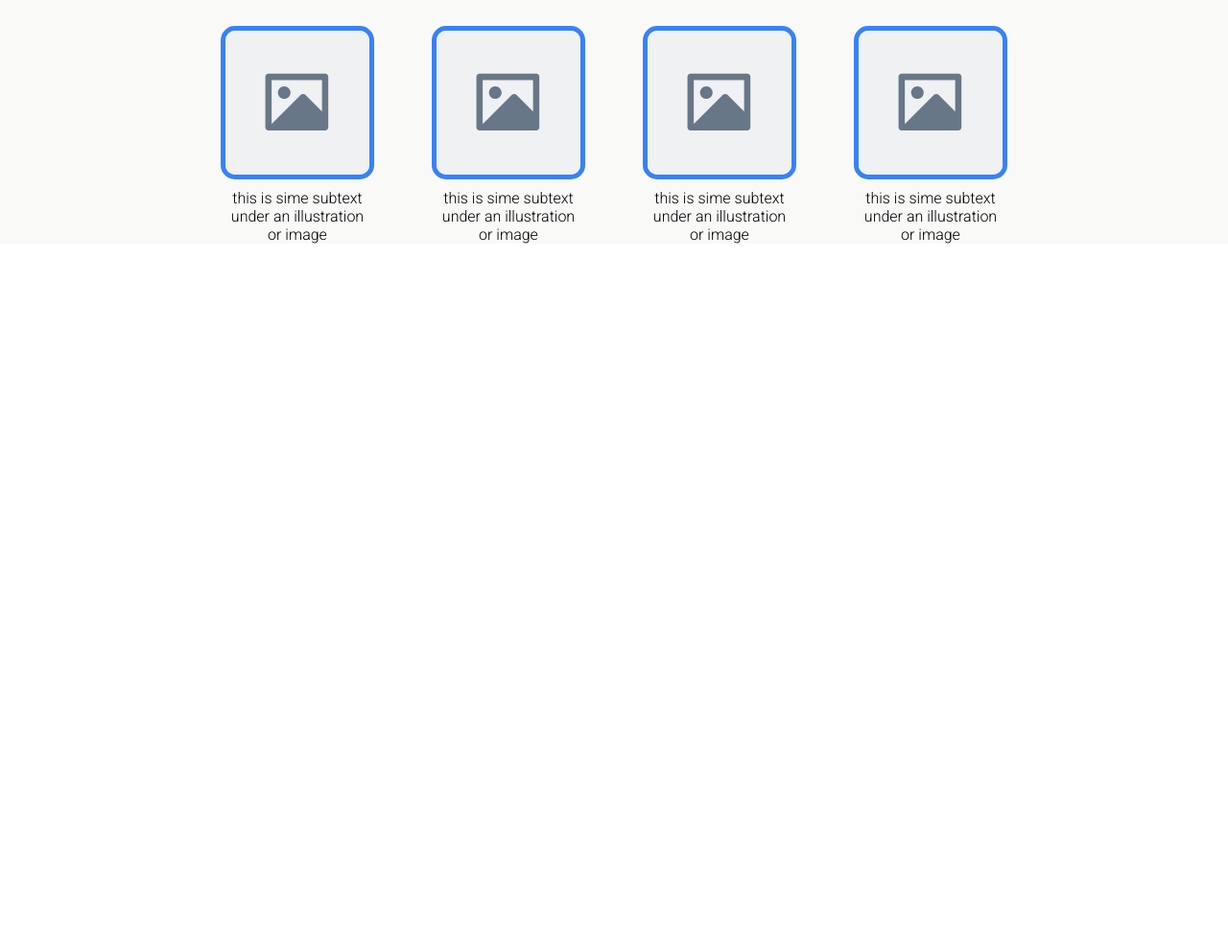
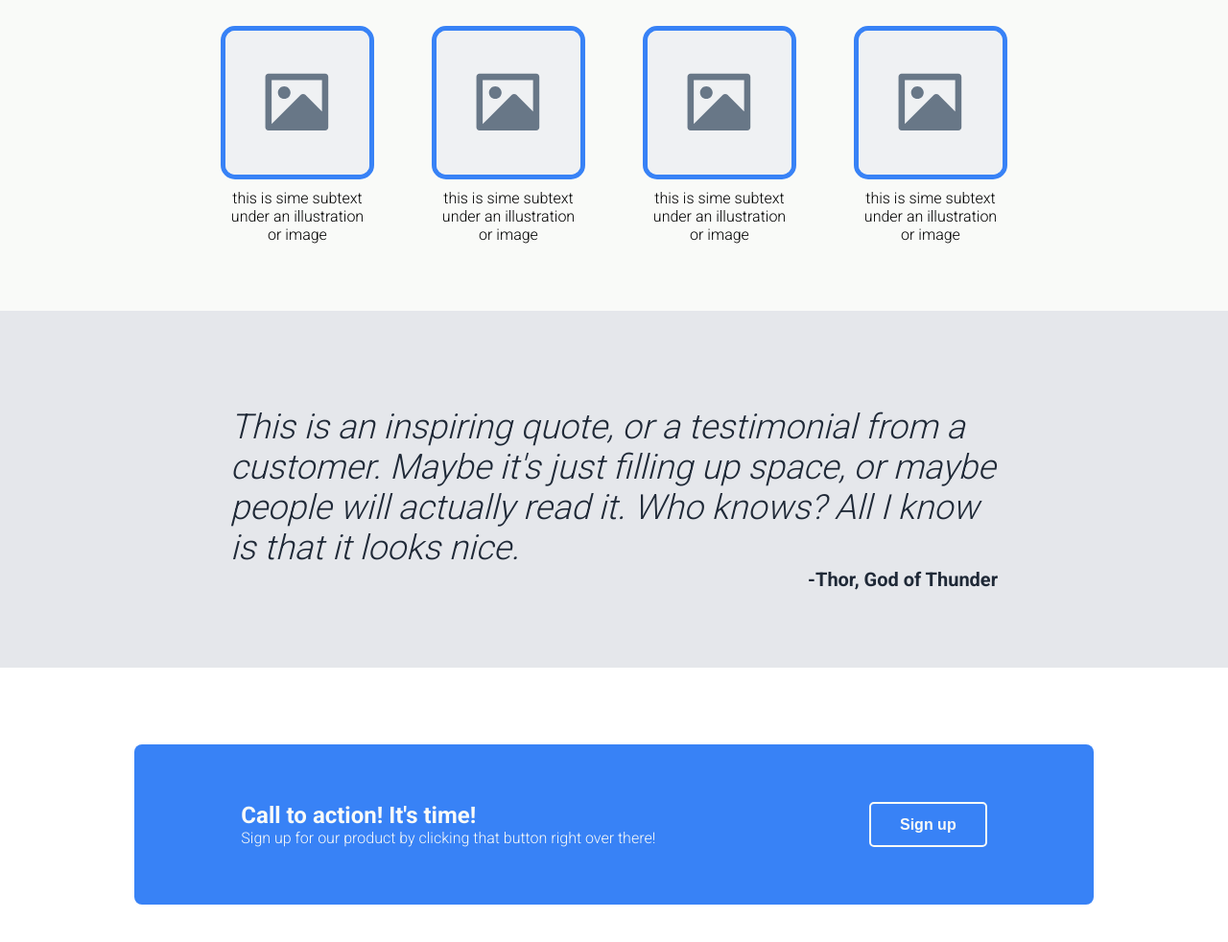
Before and after one commit to Etereke/foundations-landing-page, a plain HTML site: page index.html in a window 1280 px wide. Shown: the part 576-1558 px from the top of the page at 96% size. Before the commit the page ends 830 px from the top, so only its background shows below. Drawn offline with Linux system fonts and the light colour scheme.

Commit message:
Implement section 3 and 4

```diff
--- a/index.html
+++ b/index.html
@@ -52,11 +52,20 @@
     </div>
 
     <div class="section-3">
-
+        <div class="quote">
+            <div class="quote-text">This is an inspiring quote, or a testimonial from a customer. Maybe it's just filling up space, or maybe people will actually read it. Who knows? All I know is that it looks nice.</div>
+            <div class="quote-author">-Thor, God of Thunder</div>
+        </div>
     </div>
 
     <div class="section-4">
-
+        <div class="alert">
+            <div class="section-4-content">
+                <div class="section-4-title">Call to action! It's time!</div>
+                <div class="section-4-text">Sign up for our product by clicking that button right over there!</div>
+            </div>
+            <button class="section-4-button">Sign up</button>
+        </div>
     </div>
 
     <div class="footer">
--- a/style.css
+++ b/style.css
@@ -78,6 +78,7 @@ body {
 
 .section-2 {
     background-color: #F9FAF8;
+    padding-bottom: 70px;
 }
 
 .section-2-title {
@@ -112,3 +113,69 @@ body {
     gap: 70px;
     justify-content: center;
 }
+
+
+.section-3 {
+    background-color: #E5E7EB;
+    display: flex;
+    justify-content: center;
+    align-items: center;
+}
+
+.quote {
+    width: 800px;
+    padding: 100px 0 80px;
+    display: flex;
+    flex-direction: column;
+}
+
+.quote-text {
+    font-size: 36px;
+    font-style: italic;
+    color: #1F2937;
+}
+
+.quote-author {
+    color: #1F2937;
+    font-size: 20px;
+    font-weight: bold;
+    align-self: flex-end;
+}
+
+
+.section-4 {
+    display: flex;
+    align-items: center;
+    justify-content: center;
+    padding: 80px 0;
+}
+
+.alert {
+    background-color: #3882F6;
+    width: 1000px;
+    border-radius: 8px;
+    display: flex;
+    justify-content: space-around;
+    padding: 60px 0;
+
+}
+
+.section-4-button {
+    background-color: #3882F6;
+    color: #F9FAF8;
+    font-size: 16px;
+    font-weight: bold;
+    border-radius: 5px;
+    border: 2px solid #F9FAF8;
+    padding: 10px 30px;
+}
+
+.section-4-title {
+    font-size: 24px;
+    font-weight: bold;
+}
+
+.section-4-content {
+    color: #F9FAF8;
+
+}
```
